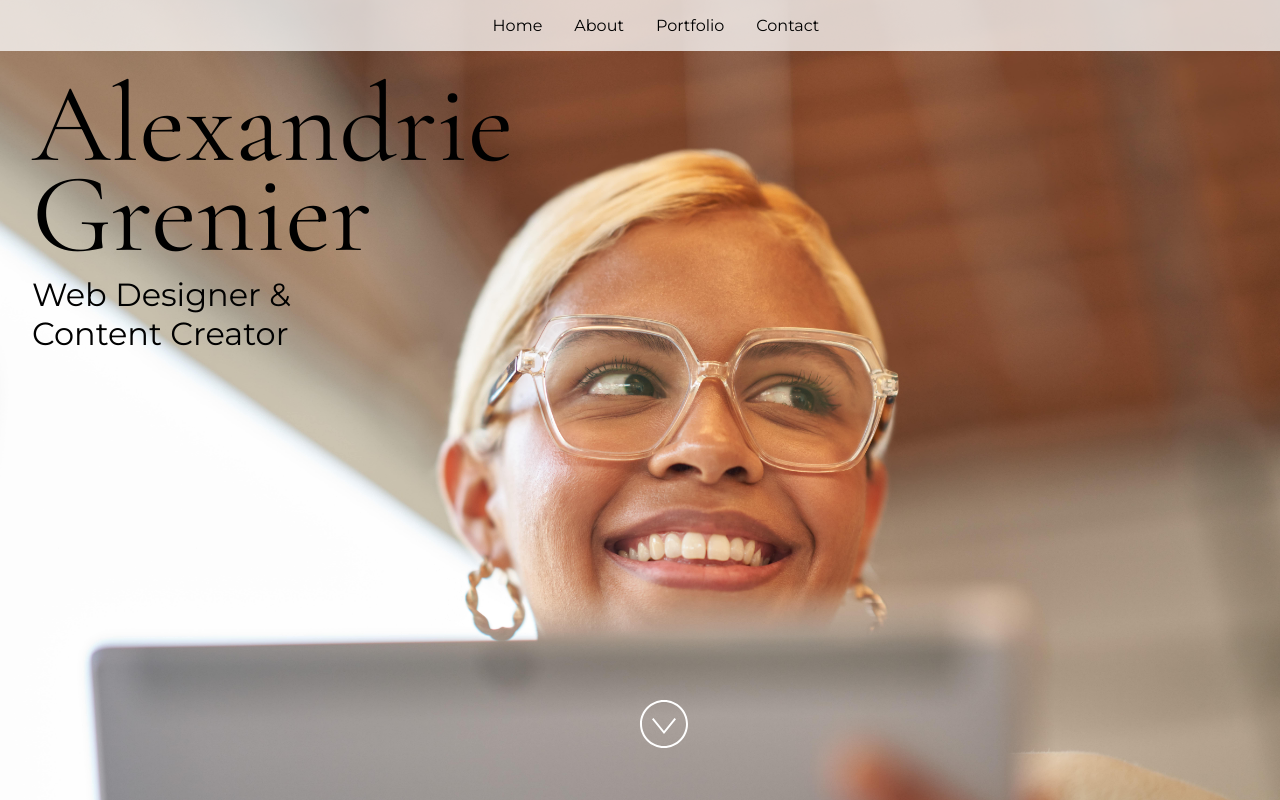
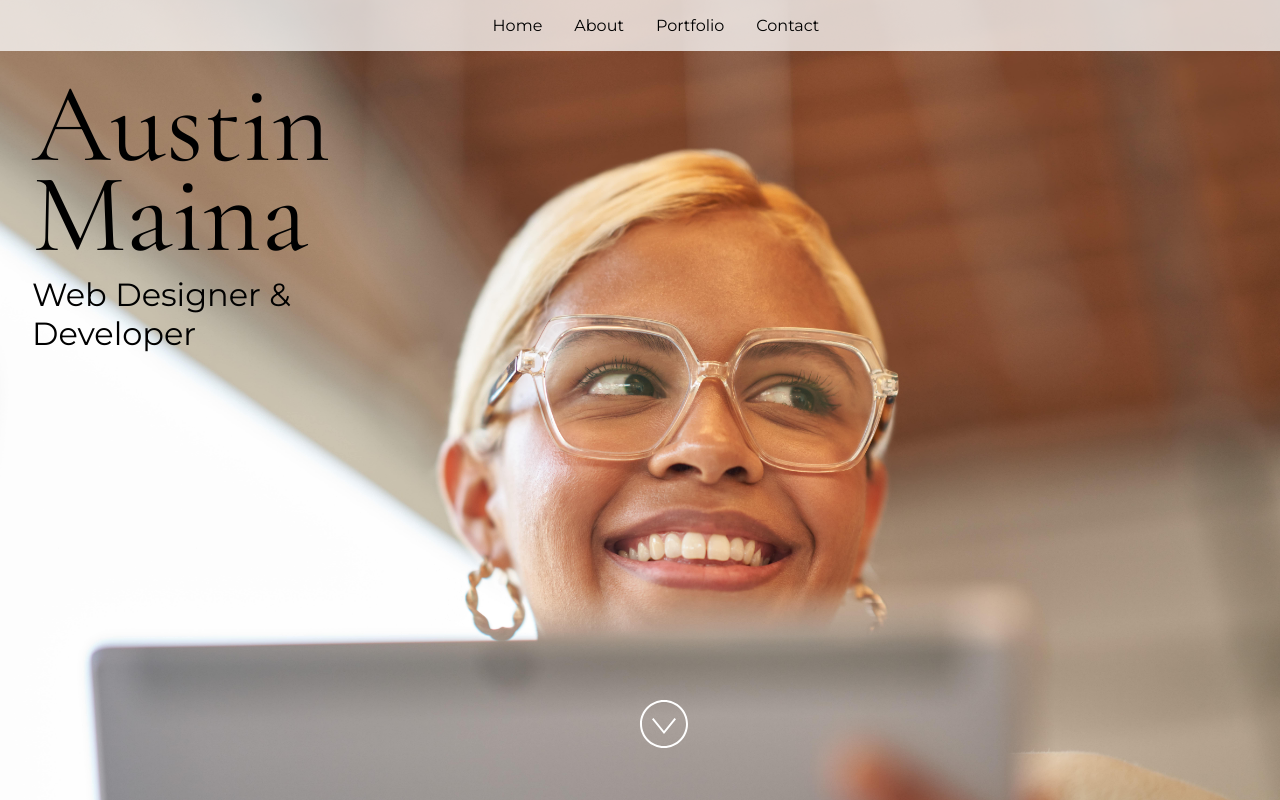
Before and after one commit to Austinkuria/Portifolio, a React (Vite) app: page / in a window 1280 px wide. Built offline with nearby package versions, Linux system fonts and the light colour scheme.

Commit message:
updated the site properties

```diff
--- a/src/App.jsx
+++ b/src/App.jsx
@@ -14,25 +14,18 @@ import Portfolio from "./Components/Portfolio";
 
 import "./styles.css";
 
-/**
- * This object represents your information. The project is set so that you
- * only need to update these here, and values are passed a properties to the
- * components that need that information.
- *
- * Update the values below with your information.
- *
- * If you don't have one of the social sites listed, leave it as an empty string.
- */
+// portifolio properties i.e. name, title, email, social media links
+
 const siteProps = {
-  name: "Alexandrie Grenier",
-  title: "Web Designer & Content Creator",
-  email: "alex@example.com",
-  gitHub: "microsoft",
-  instagram: "microsoft",
-  linkedIn: "satyanadella",
-  medium: "",
-  twitter: "microsoft",
-  youTube: "Code",
+  name: "Austin Maina",
+  title: "Web Designer & Developer",
+  email: "kuriaaustin125@gmail.com",
+  gitHub: "Austinkuria",
+  linkedIn: "Austin Maina",
+  // instagram: "",
+  // medium: "",
+  // twitter: "",
+  // youTube: "",
 };
 
 const primaryColor = "#4E567E";
```
